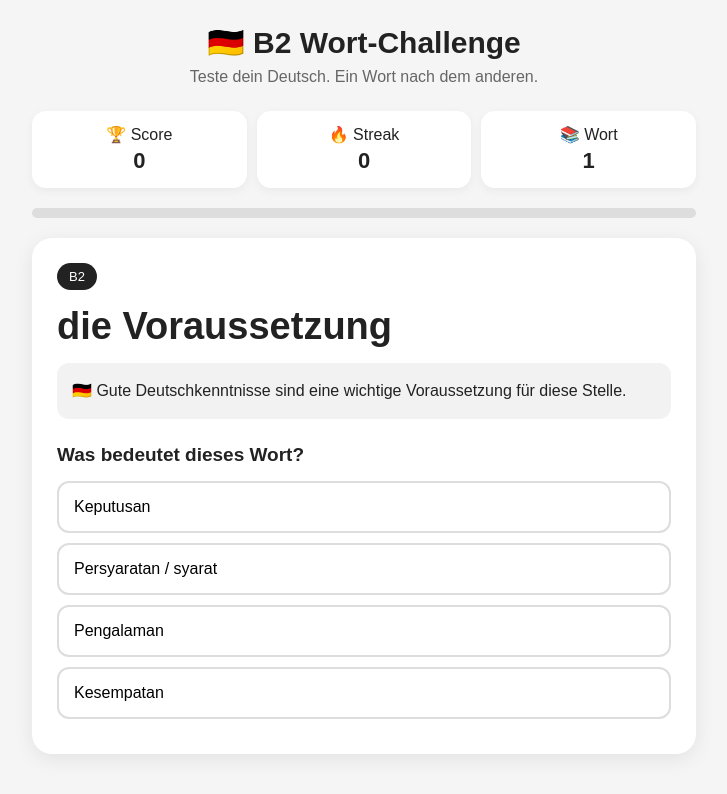
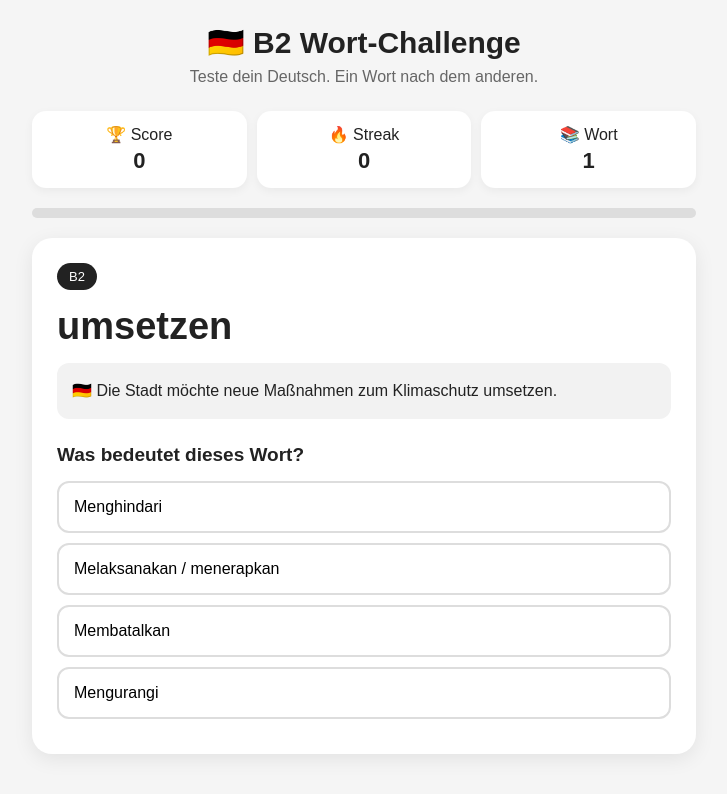
Before and after one commit to Mpiitkawaii/Wortsatz-B2-uwu, a plain HTML site: page index.html in a window 1280 px wide. Shown: the whole page, without its empty margins (276-1003 px from the left). Drawn offline with Linux system fonts and the light colour scheme.

Commit message:
Update index.html

```diff
--- a/index.html
+++ b/index.html
@@ -349,21 +349,20 @@ textarea:focus {
 const vocabulary = [
 
 {
-    word: "die Voraussetzung",
-    example: "Gute Deutschkenntnisse sind eine wichtige Voraussetzung für diese Stelle.",
-    answer: "Persyaratan / syarat",
+    word: "umsetzen",
+    example: "Die Stadt möchte neue Maßnahmen zum Klimaschutz umsetzen.",
+    answer: "Melaksanakan / menerapkan",
     options: [
-        "Keputusan",
-        "Persyaratan / syarat",
-        "Pengalaman",
-        "Kesempatan"
+        "Menghindari",
+        "Melaksanakan / menerapkan",
+        "Membatalkan",
+        "Mengurangi"
     ],
     explanation:
-        "„Voraussetzung“ bedeutet eine Bedingung, die erfüllt sein muss, bevor etwas möglich ist.",
+        "„umsetzen“ bedeutet, einen Plan, eine Idee oder eine Maßnahme tatsächlich zu verwirklichen oder durchzuführen.",
     structure:
-        "Typische Struktur: „eine Voraussetzung für etwas sein“."
+        "Typisch: „einen Plan umsetzen“, „eine Idee umsetzen“, „Maßnahmen umsetzen“."
 },
-
 {
     word: "die Herausforderung",
     example: "Das Lernen einer neuen Sprache kann eine große Herausforderung sein.",
```
